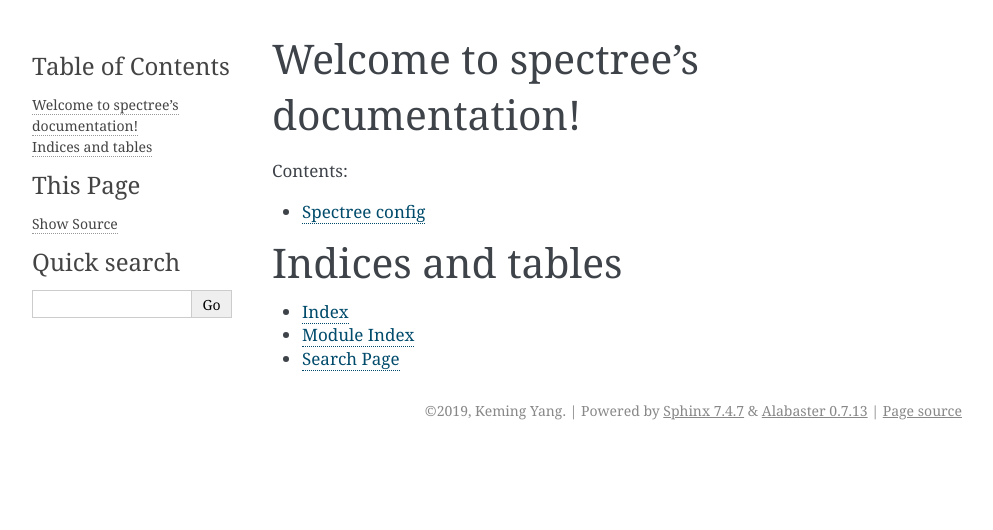
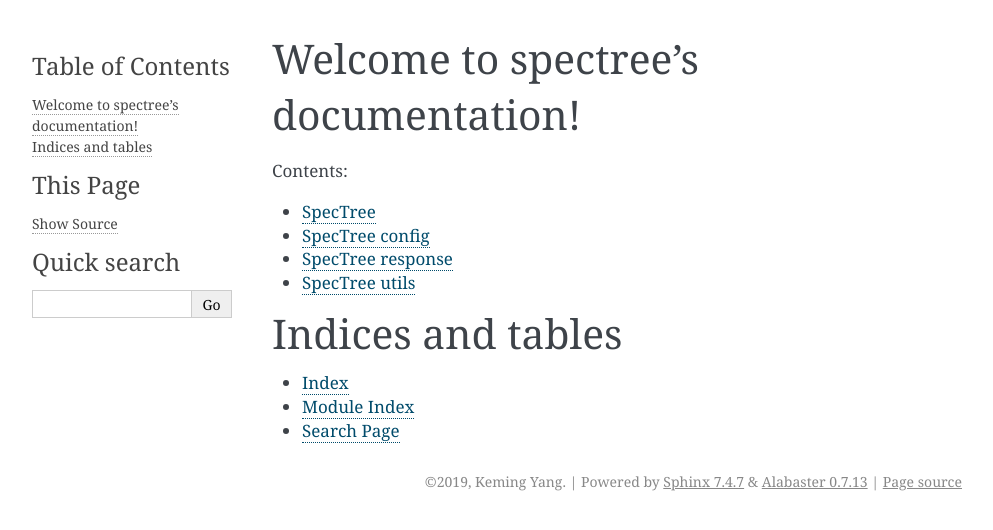
Before and after one commit to Stormer0528/Spectree, a Sphinx documentation site: the page built from docs/source/index.rst, in a window 1280 px wide. Shown: the top 530 px of the page, without its empty margins (148-1141 px from the left). Built offline with Sphinx 7.4.7, drawn with Linux system fonts in a browser that asks for light colours.

Commit message:
add doc for response, utils, spectree

```diff
--- a/docs/source/config.rst
+++ b/docs/source/config.rst
@@ -1,4 +1,4 @@
-Spectree config
+SpecTree config
 ====================
 
 .. automodule:: spectree.config
--- a/docs/source/index.rst
+++ b/docs/source/index.rst
@@ -10,7 +10,10 @@ Welcome to spectree's documentation!
    :maxdepth: 2
    :caption: Contents:
 
+   spectree
    config
+   response
+   utils
 
 
 
--- /dev/null
+++ b/docs/source/response.rst
@@ -0,0 +1,5 @@
+SpecTree response
+====================
+
+.. automodule:: spectree.response
+   :members:
--- /dev/null
+++ b/docs/source/spectree.rst
@@ -0,0 +1,5 @@
+SpecTree
+====================
+
+.. automodule:: spectree.spec
+   :members:
--- /dev/null
+++ b/docs/source/utils.rst
@@ -0,0 +1,5 @@
+SpecTree utils
+====================
+
+.. automodule:: spectree.utils
+   :members:
```
